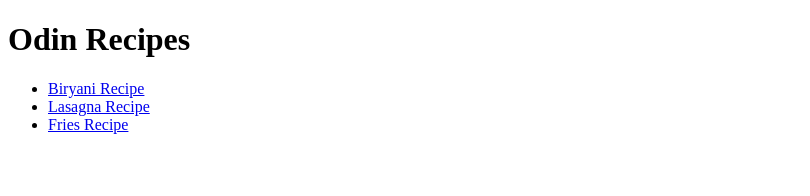
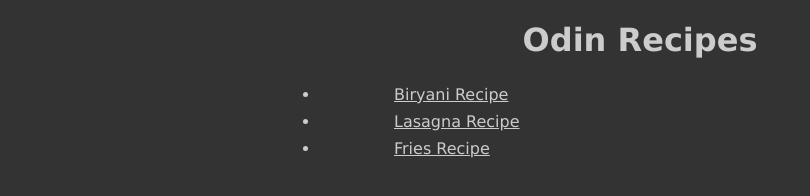
Before and after one commit to WM9Y1LGOR5402SVT/odin-recipes, a plain HTML site: page index.html in a window 1280 px wide. Shown: the whole page, without its empty margins (0-810 px from the left). Drawn offline with Linux system fonts and the light colour scheme.

Commit message:
Add css styling

```diff
--- a/index.html
+++ b/index.html
@@ -3,6 +3,7 @@
     <head>
         <meta charset="utf-8">
         <meta name="viewport" content="width=device-width, initial-scale=1.0">
+        <link rel="stylesheet" href="styles/style.css">
         <title> Odin Recipes </title>
     </head>
     <body>
@@ -12,6 +13,5 @@
             <li> <a href="recipes/lasagna.html"> Lasagna Recipe </a> </li>
             <li> <a href="recipes/fries.html"> Fries Recipe </a> </li>
         </ul>
-
     </body>
 </html>
--- /dev/null
+++ b/styles/style.css
@@ -0,0 +1,15 @@
+* {
+    font-family: Verdana, san-serif;
+    background-color: #333333;
+    color: #cccccc;
+    margin-left: 70px;
+    margin-right: 70px;
+}
+
+h1 {
+    text-align: center;
+}
+
+li {
+    padding: 4px;
+}
```
Also changed, not shown: recipes/biryani.html (+1 -1 lines), recipes/fries.html (+1 -1 lines), recipes/lasagna.html (+1 -3 lines).
